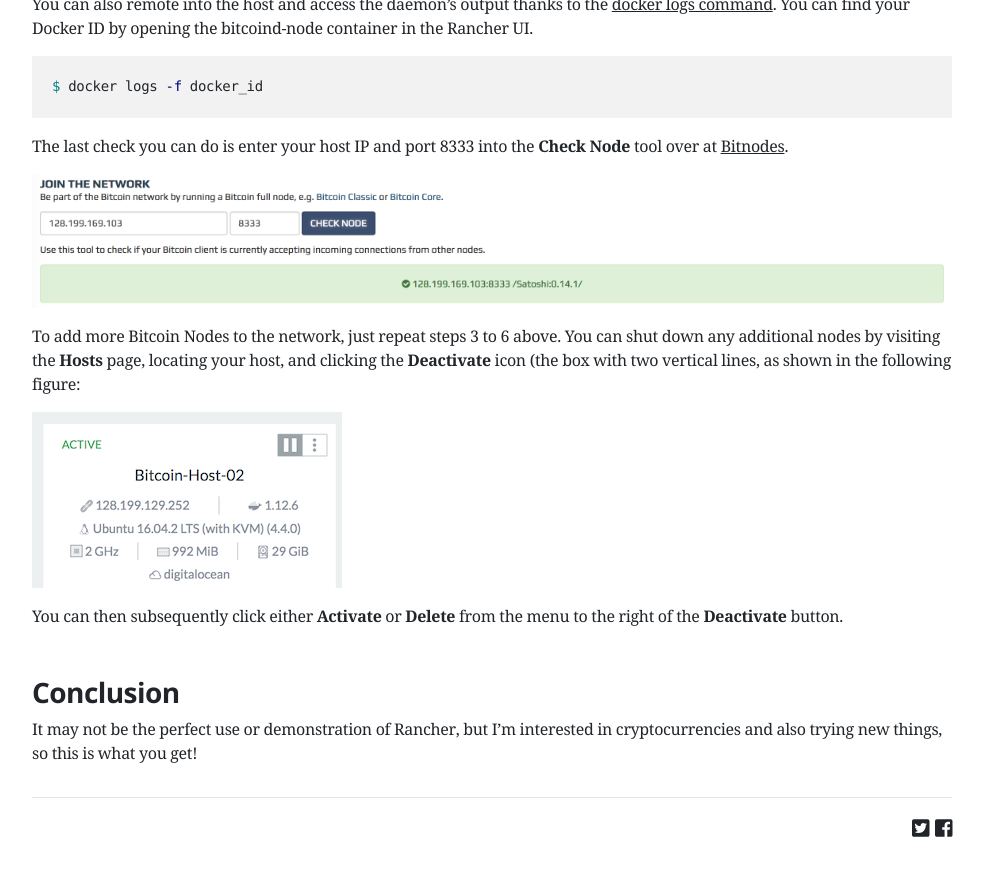
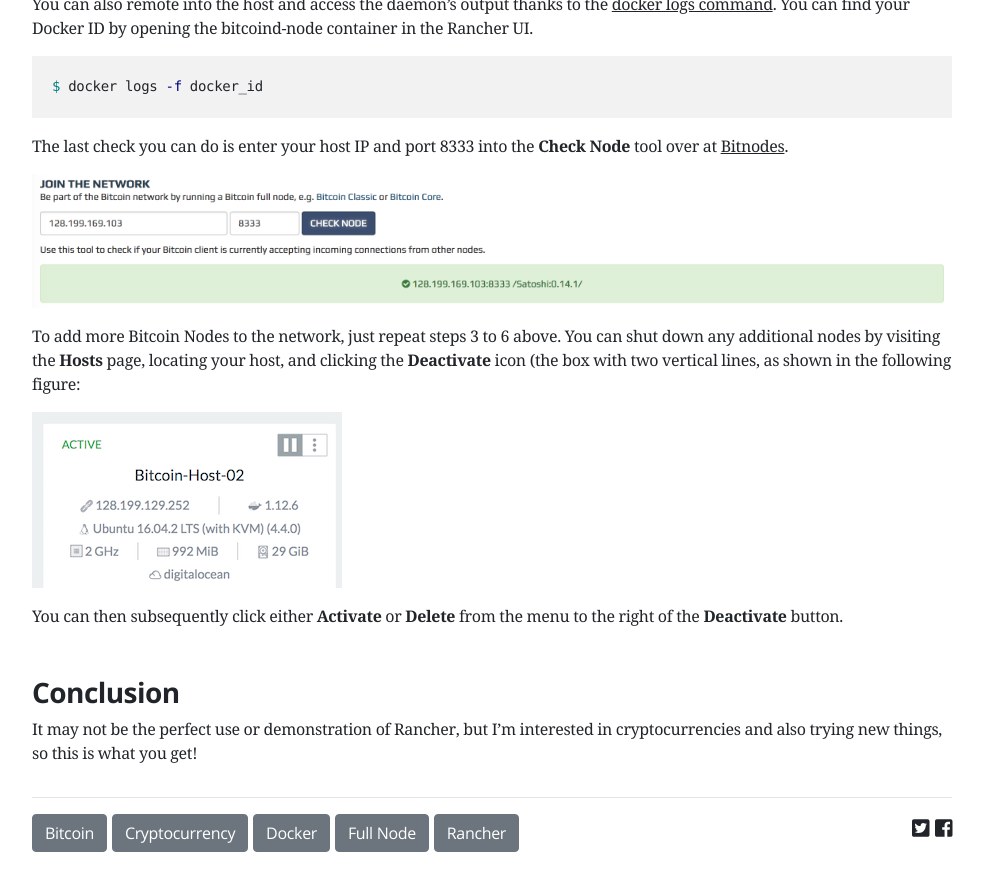
Before and after one commit to MitchellCash/mitchellcash.com, a Jekyll site: the page built from _posts/2017-07-02-automate-deployment-of-bitcoin-nodes-using-docker-and-rancher.markdown, in a window 1280 px wide and 900 px high, scrolled down 7394 px. Shown: the top 891 px of the window, without its empty margins (148-1132 px from the left). Built offline with Jekyll 4.4.1, drawn with Linux system fonts in a browser that asks for light colours; nearby versions of some CDN libraries; some web fonts are replaced.

Commit message:
Add initial support for post tags
Currently the tags don't link through to an aggregated tags page. Coming
soon...

```diff
--- a/_layouts/post.html
+++ b/_layouts/post.html
@@ -22,6 +22,11 @@
 
 <div class="row justify-content-center mb-3">
     <div class="col-10">
+        <span class="float-left lead text-body">
+            {% for tag in page.tags %}
+                <a class="btn btn-secondary text-capitalize" href="#">{{ tag }}</a>
+            {% endfor %}
+        </span>
         <span class="float-right lead text-body">
             <a class="text-body" href="https://twitter.com/intent/tweet?text={{ "“" | uri_escape }}{{ page.title | uri_escape }}{{ "”" | uri_escape }}{{ " by @Mitch_Cash " | uri_escape }}{{ site.url }}{{ page.url }}" target="_blank" title="Share on Twitter"><i class="fab fa-twitter-square"></i></a>
             <a class="text-body" href="https://www.facebook.com/sharer/sharer.php?u={{ site.url }}{{ page.url }}" target="_blank" title="Share on Facebook"><i class="fab fa-facebook-square"></i></a>
--- a/_posts/2016-12-29-getting-started-with-ethereum-s-swarm-on-the-testnet.markdown
+++ b/_posts/2016-12-29-getting-started-with-ethereum-s-swarm-on-the-testnet.markdown
@@ -1,6 +1,7 @@
 ---
 layout: post
 title: Getting Started With Ethereum's Swarm on the Testnet
+tags: [ethereum, swarm, testnet]
 ---
 
 *This guide is focused on the Linux Ubuntu and Debian variants.*
--- a/_posts/2017-01-31-you-need-a-passphrase--fixing-an-issue-when-signing-git-commits-on-a-mac.markdown
+++ b/_posts/2017-01-31-you-need-a-passphrase--fixing-an-issue-when-signing-git-commits-on-a-mac.markdown
@@ -1,6 +1,7 @@
 ---
 layout: post
 title: "You Need a Passphrase: Fixing an Issue When Signing Git Commits on a Mac"
+tags: [commit, git, GPG, signing]
 ---
 
 It's been around in Git for a while, but since GitHub announced [support for signing commits](https://help.github.com/articles/signing-commits-using-gpg), and subsequently having those commits show as verified on GitHub, I had been keen to start signing my commits.
--- a/_posts/2017-07-02-automate-deployment-of-bitcoin-nodes-using-docker-and-rancher.markdown
+++ b/_posts/2017-07-02-automate-deployment-of-bitcoin-nodes-using-docker-and-rancher.markdown
@@ -1,6 +1,7 @@
 ---
 layout: post
 title: "Automate deployment of Bitcoin Nodes using Docker and Rancher"
+tags: [bitcoin, cryptocurrency, docker, full node, rancher ]
 ---
 
 Docker brings with it a range of benefits like rapid deployment, easy portability and isolation & security among other things. These benefits already sound like a good reason to run your web app or Bitcoin Node within a Docker container, but management of your docker containers still requires logging into a server somewhere and running a list of commands. Let alone scaling up nodes for a highly available application during periods of peak load. This is where Rancher comes in to make things a breeze.
--- a/_posts/2017-11-21-how-to-secure-your-bitcoin-or-other-cryptocurrency-befork-its-too-late.markdown
+++ b/_posts/2017-11-21-how-to-secure-your-bitcoin-or-other-cryptocurrency-befork-its-too-late.markdown
@@ -1,6 +1,7 @@
 ---
 layout: post
 title: How to Secure Your Bitcoin (or Other Cryptocurrency) "Befork" It's Too Late
+tags: [bitcoin, blockchain, cryptocurrency]
 ---
 
 [Gavin Andresen](http://gavinandresen.ninja/practice-safe-signing), known for being the lead developer on Bitcoin Core, highlights a very real cryptocurrency attack vector, especially applicable in recent times, and how best to protect your coins from such an attack.
```
